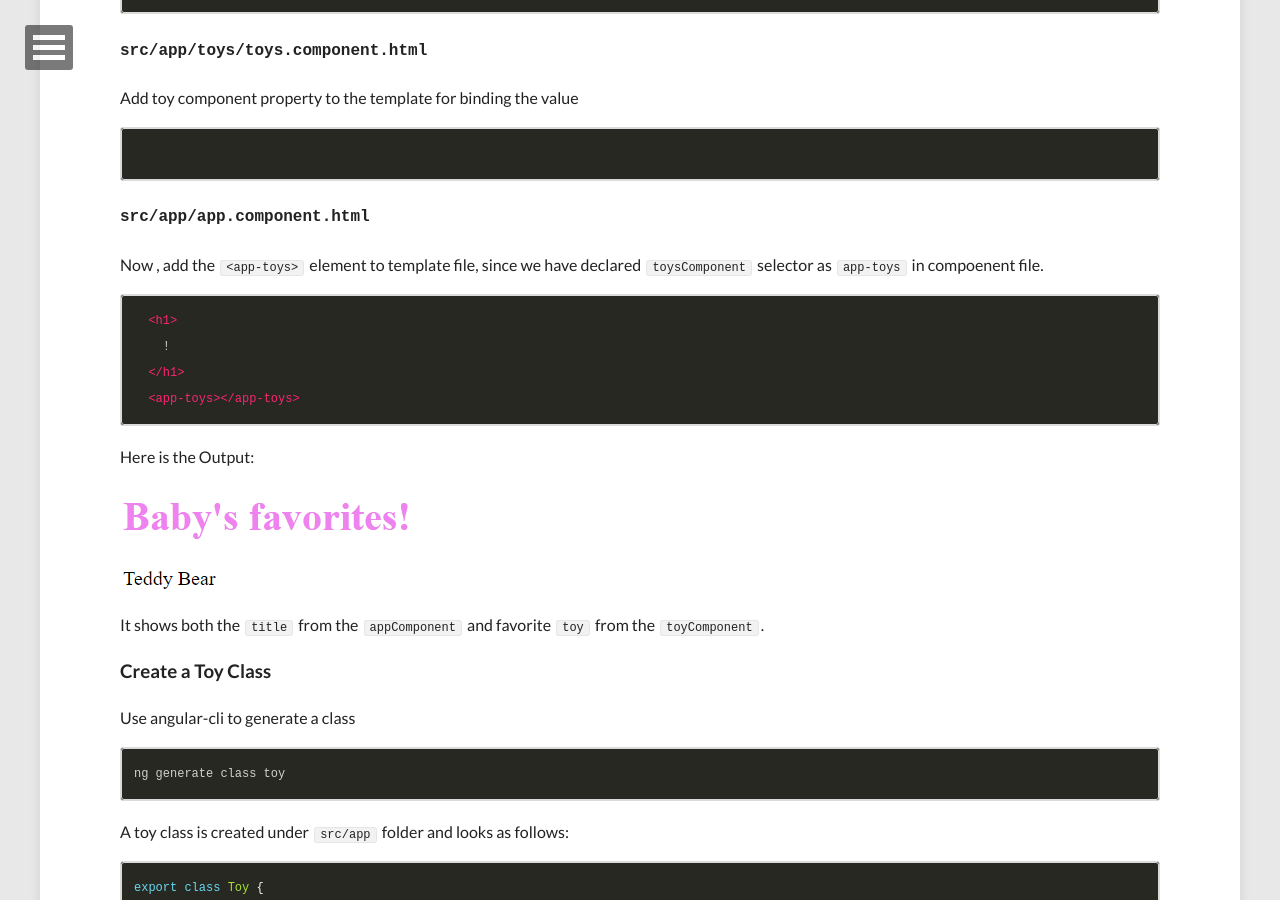
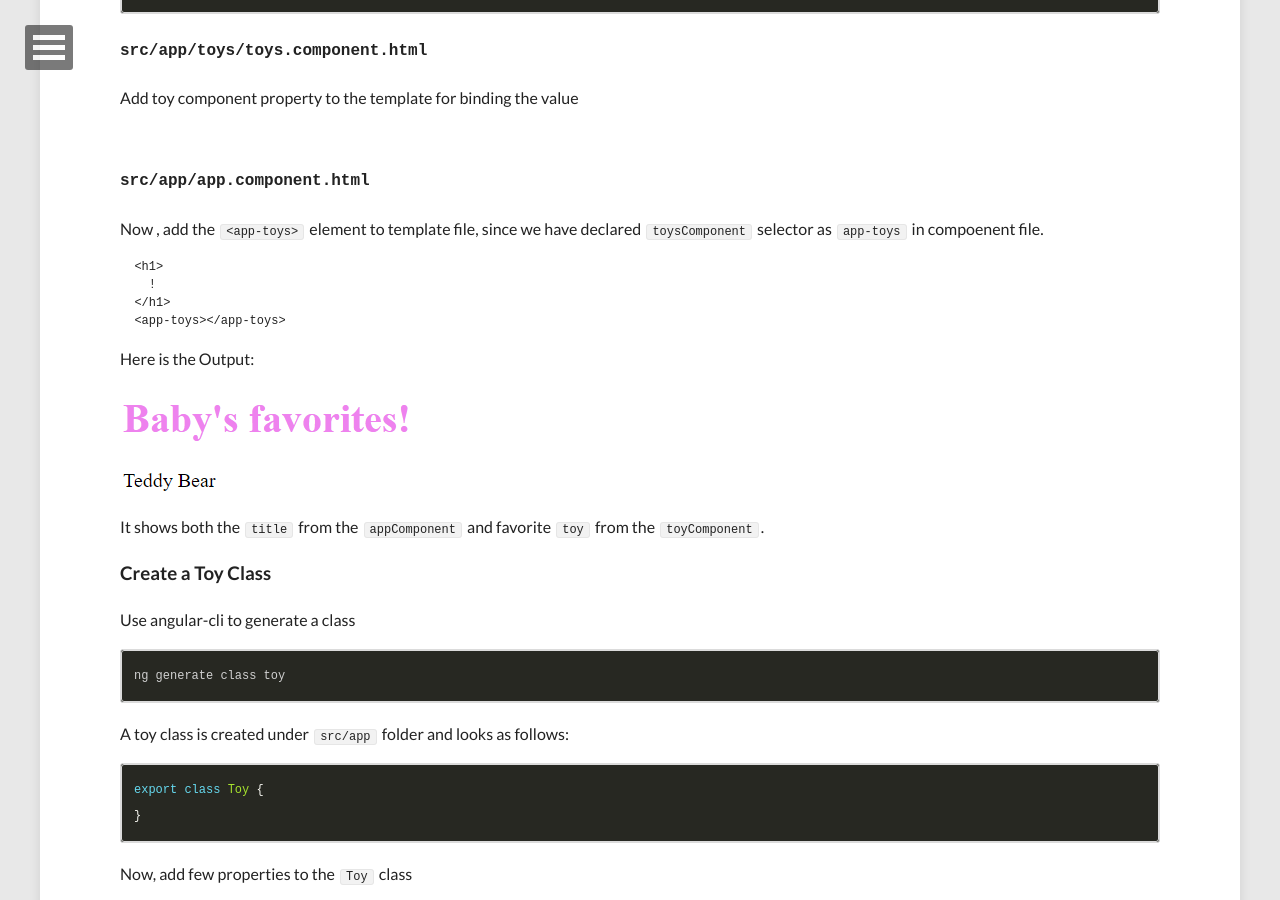
Before and after one commit to DeepikaRajendran/dev-mom, a Jekyll site: the page built from _posts/2017-11-24-template-data-binding-Part-2.md, in a window 1280 px wide and 900 px high, scrolled down 1355 px. Built offline with Jekyll 4.4.1, drawn with Linux system fonts in a browser that asks for light colours; nearby versions of some CDN libraries; our own code applies the rules of GitHub Pages for plain Markdown files.

Commit message:
pre tag added

````diff
--- a/_posts/2017-11-24-template-data-binding-Part-2.md
+++ b/_posts/2017-11-24-template-data-binding-Part-2.md
@@ -49,12 +49,13 @@ export class ToysComponent implements OnInit {
 ```
 #### `src/app/toys/toys.component.html`
 Add toy component property to the template for binding the value
-```html
+```pre
 {{toy}}
 ```
 #### `src/app/app.component.html`
 Now , add the `<app-toys>` element to template file, since we have declared `toysComponent` selector as `app-toys` in compoenent file.
-```html
+
+```pre
   <h1>
     {{title}}!
   </h1>
````
